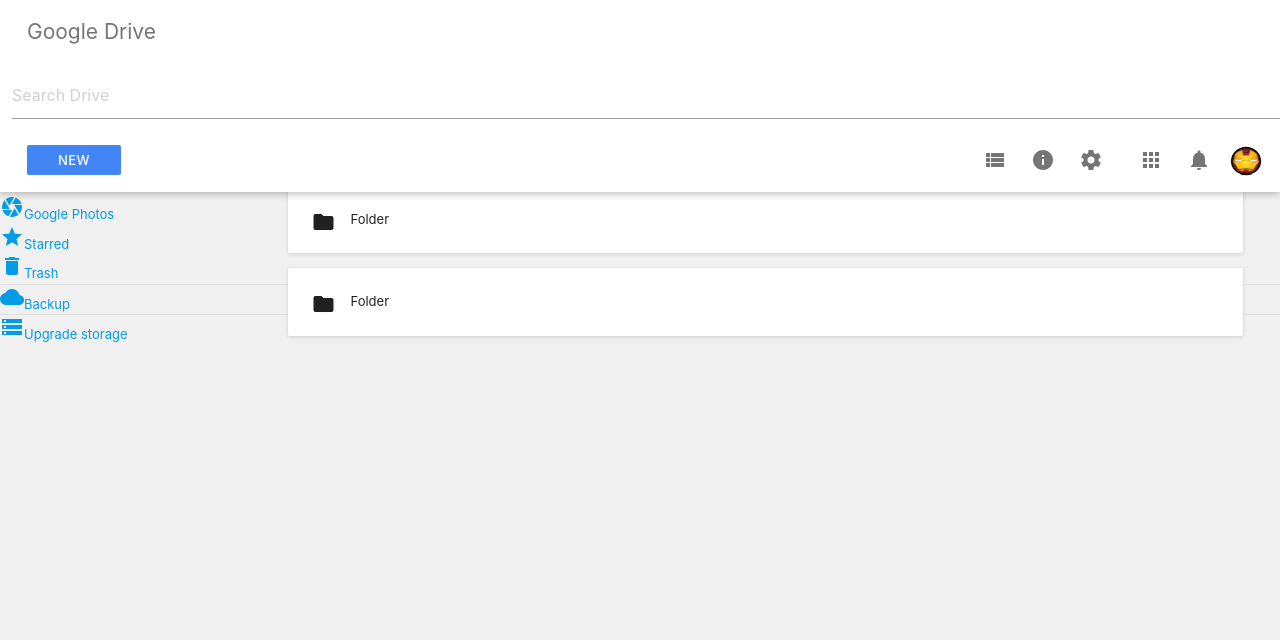
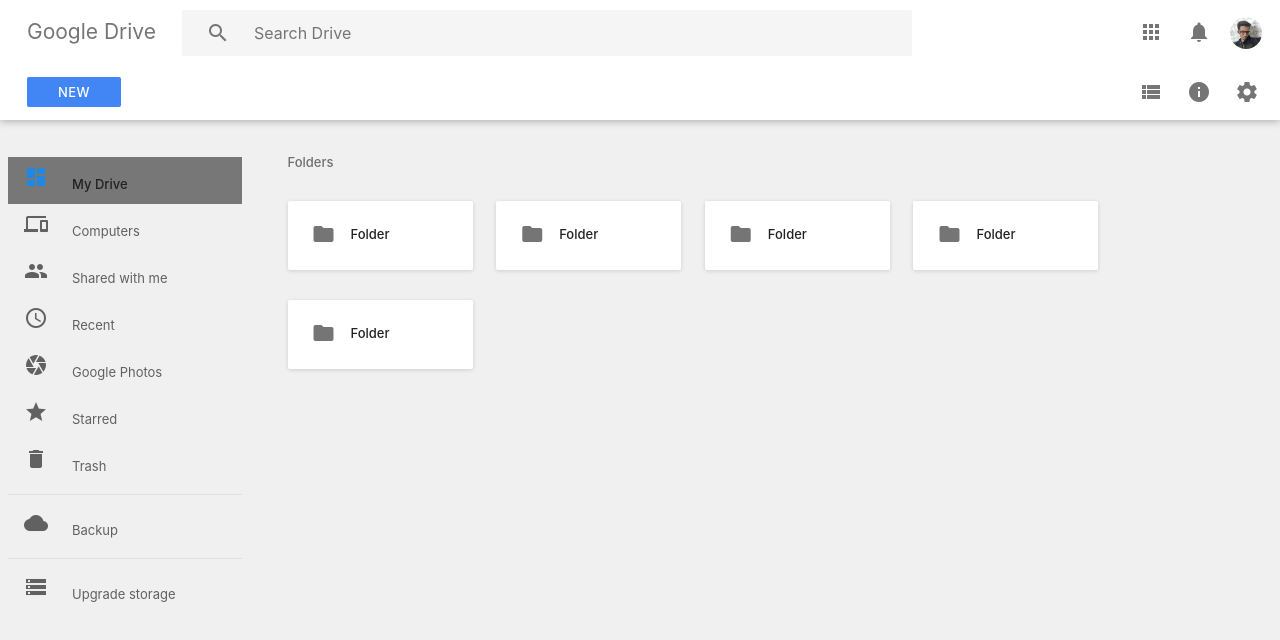
Before and after one commit to matin676/Google_Drive, a website: page index.html in a window 1280 px wide. Drawn offline with nearby package versions, Linux system fonts and the light colour scheme.

Commit message:
Project finish commit

```diff
--- a/index.html
+++ b/index.html
@@ -43,7 +43,7 @@
             </li>
             <li>
               <a href="#!"
-                ><img src="image.png" alt="profile pic" class="circle" />
+                ><img src="image.jpg" alt="profile pic" class="circle" />
               </a>
             </li>
           </ul>
@@ -125,6 +125,15 @@
         <div class="card-panel folder">
           <i class="material-icons left">folder</i>Folder
         </div>
+        <div class="card-panel folder">
+          <i class="material-icons left">folder</i>Folder
+        </div>
+        <div class="card-panel folder">
+          <i class="material-icons left">folder</i>Folder
+        </div>
+        <div class="card-panel folder">
+          <i class="material-icons left">folder</i>Folder
+        </div>
       </div>
     </div>
   </body>
--- a/style.css
+++ b/style.css
@@ -78,3 +78,122 @@
   line-height: 30px;
   width: 94px;
 }
+
+.nav-2,
+.nav-2 i {
+  height: 56px !important;
+  line-height: 56px !important;
+  min-height: 56px !important;
+}
+
+.search-wrapper {
+  margin: 10px auto 0 170px;
+  width: calc(100% - 450px);
+  max-width: 650px;
+  height: 46px;
+  position: fixed;
+}
+
+.search-wrapper i {
+  color: #757575;
+  position: absolute;
+  font-size: 24px;
+  top: 5px;
+  left: 24px;
+  line-height: 36px !important;
+}
+
+input[type="search"]:not(.browser-default) {
+  display: block;
+  padding: 11px 8px 11px 72px;
+  width: 100%;
+  background: #f5f5f5;
+  height: 24px;
+  border: none;
+  font-size: 16px;
+  outline: none;
+  border-radius: 2px;
+  color: #757575;
+}
+
+input[type="search"]:focus {
+  border-bottom: none !important;
+  box-sizing: none !important;
+}
+
+input[type="search"]::placeholder {
+  color: #757575;
+}
+
+/* sidenav */
+.side-nav.floating {
+  width: 250px;
+  padding: 85px 8px 0 !important;
+  height: calc(100% - 130px);
+  left: initial;
+  right: initial;
+  top: 125px;
+  transform: initial;
+  z-index: auto;
+  margin: 0.5rem 0 1rem 0;
+  border-radius: 2px;
+  background: transparent;
+  box-shadow: none;
+}
+
+.side-nav .divider {
+  margin: 8px 0;
+}
+
+.side-nav .active {
+  background-color: rgba(0, 0, 0, 0.5);
+}
+
+.side-nav .active a {
+  color: #212121;
+  font-weight: 500;
+}
+
+.side-nav .subheader {
+  line-height: 24px;
+  height: 32px;
+  margin: 0;
+  padding: 4px 16px;
+  color: #616161;
+  font-weight: none;
+  font-size: 13px;
+}
+
+.side-nav li a,
+.side-nav li a i.material-icons {
+  height: 40px;
+  line-height: 40px;
+}
+
+.side-nav li a i.material-icons {
+  margin-right: 24px;
+}
+
+.side-nav li a {
+  padding: 0 16px;
+  font-weight: normal;
+  font-size: 13px;
+  color: #616161;
+}
+
+sidenav li a:hover {
+  border-radius: 2px;
+}
+
+/* folders */
+.folder {
+  width: 185px;
+  display: inline-block;
+  margin: 15px 20px 15px 0;
+  font-weight: 500;
+}
+
+.folder i {
+  color: rgba(0, 0, 0, 0.54);
+  margin-top: -3px;
+}
```
Also changed, not shown: image.jpg (added), image.png (deleted).
